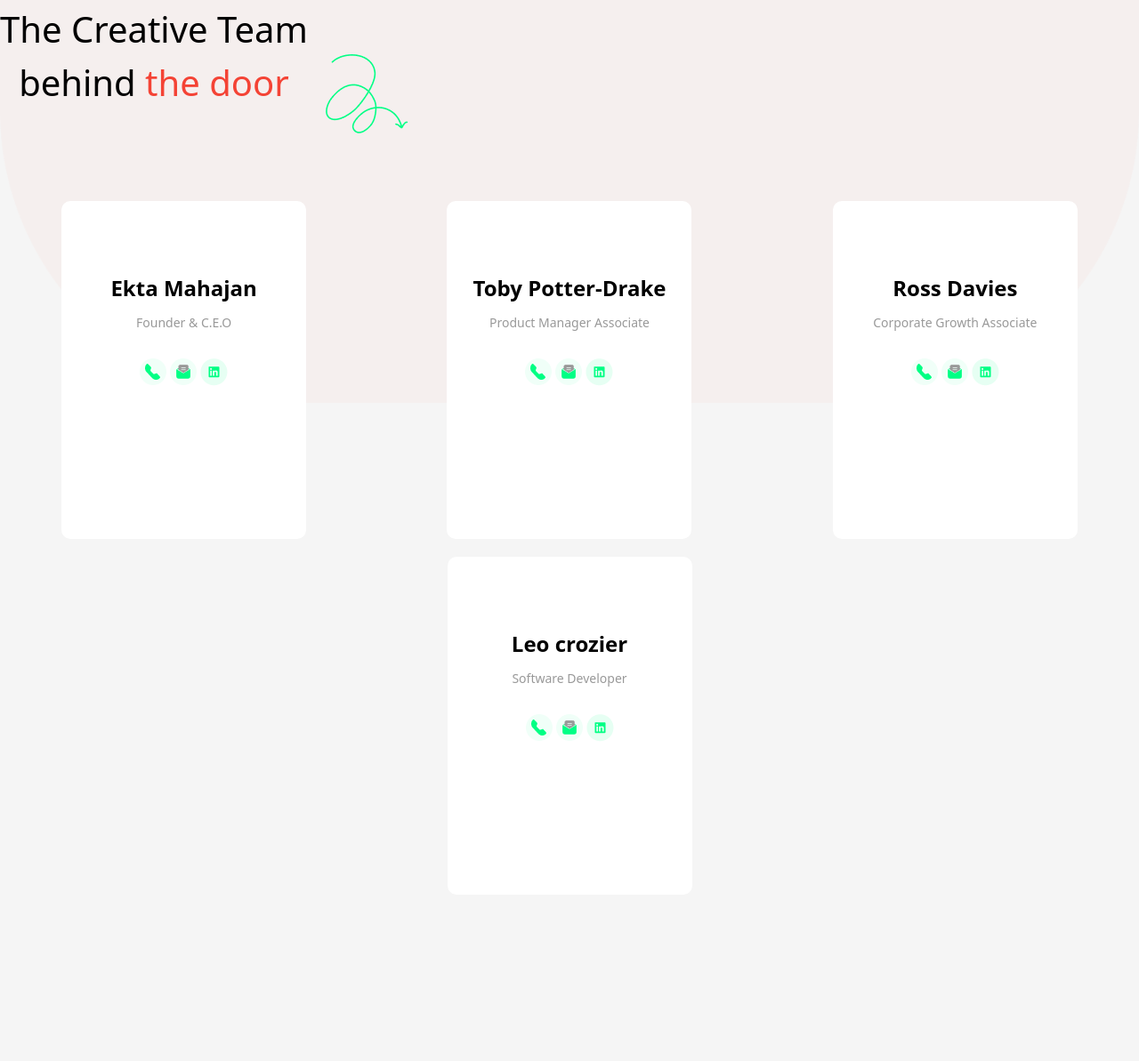
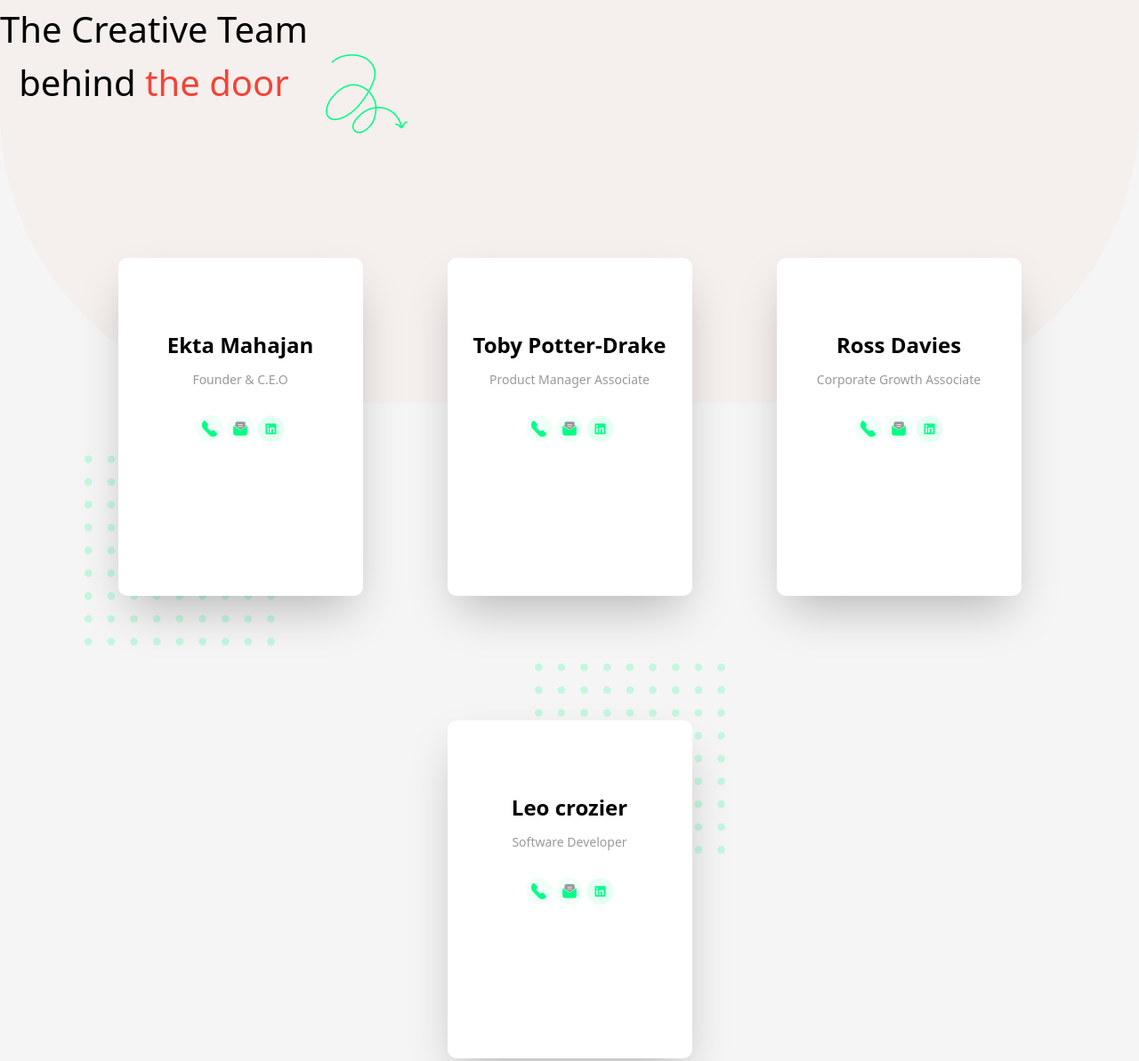
Before and after one commit to abdullah-al-junayed/Tailwind-assignment-2, a website built with Vite: page index.html in a window 1280 px wide. Shown: the part 3104-4297 px from the top of the page at 89% size. Before the commit the page ends 4110 px from the top, so only its background shows below. Built offline with nearby package versions, Linux system fonts and the light colour scheme; files whose address does not match are found by name.

Commit message:
worked on creative team section

```diff
--- a/index.html
+++ b/index.html
@@ -225,16 +225,16 @@
 
 <!-- creative team -->
 <img class="w-full z-0 hidden lg:block" src="images/curve.png" alt="">
-<section class="mt-[-100px]  xl:mt-[-600px] lg:mt-[-500px]">
+<section class="mt-[-100px]  xl:mt-[-600px] lg:mt-[-500px] mb-[100px]">
     <div class="container mx-auto py-[150px]">
         <div class="flex lg:justify-start justify-center ">
             <h1 class="text-[40px] font-medium text-center">The Creative Team<br class="hidden lg:block "> behind <span class="text-[#F44335]">the door</span></h1>
             <img class="mt-[40px] hidden lg:block" src="images/Arrow_10.png" alt="">
         </div>
     </div>
-    <div class="container mx-auto flex flex-col lg:flex-row items-center lg:justify-around gap-5  flex-wrap lg:mt-[-100px] cursor-pointer">
-        <div class="w-[335px] h-[380px] flex justify-center">
-            <div class="z-40 w-[275px] h-[380px] bg-white backdrop-blur-3xl rounded-[10px]">
+    <div class="container mx-auto flex flex-col lg:flex-row items-center lg:justify-center gap-5  flex-wrap lg:mt-[-100px] cursor-pointer">
+        <div class="w-[350px] h-[500px] flex justify-center bg-[url(images/Group47269.png)] bg-no-repeat bg-left-bottom">
+            <div class="z-40 w-[275px] h-[380px] bg-white backdrop-blur-3xl rounded-[10px] mt-16 shadow-2xl">
               <div class="flex flex-col items-center">
                 <img class="mt-[60px]" src="images/image 3.png" alt="">
                 <h1 class="text-[24px] font-semibold mt-[20px]">Ekta Mahajan</h1>
@@ -244,8 +244,8 @@
             </div>
         </div>
 
-        <div class="w-[335px] h-[380px] flex justify-center">
-            <div class="z-40 w-[275px] h-[380px] bg-white backdrop-blur-3xl rounded-[10px]">
+        <div class="w-[350px] h-[500px] flex justify-center">
+            <div class="z-40 w-[275px] h-[380px] bg-white backdrop-blur-3xl rounded-[10px] mt-16 shadow-2xl">
               <div class="flex flex-col items-center">
                 <img class="mt-[60px]" src="images/image 4.png" alt="">
                 <h1 class="text-[24px] font-semibold mt-[20px]">Toby Potter-Drake</h1>
@@ -255,8 +255,8 @@
             </div>
         </div>
 
-            <div class="w-[335px] h-[380px] flex justify-center">
-                <div class="z-40 w-[275px] h-[380px] bg-white backdrop-blur-3xl rounded-[10px]">
+            <div class="w-[350px] h-[500px] flex justify-center">
+                <div class="z-40 w-[275px] h-[380px] bg-white backdrop-blur-3xl rounded-[10px] mt-16 shadow-2xl">
                   <div class="flex flex-col items-center">
                     <img class="mt-[60px]" src="images/image 2.png" alt="">
                     <h1 class="text-[24px] font-semibold mt-[20px]">Ross Davies</h1>
@@ -267,8 +267,9 @@
             </div>
 
 
-            <div class="w-[335px] h-[380px] flex justify-center">
-                <div class="z-40 w-[275px] h-[380px] bg-white backdrop-blur-3xl rounded-[10px]">
+            <div class="w-[350px] h-[500px] flex justify-center bg-[url(images/Group47269.png)] bg-no-repeat bg-right-top ">
+
+                <div class="w-[275px] h-[380px] bg-white backdrop-blur-3xl rounded-[10px] mt-16 shadow-2xl">
                   <div class="flex flex-col items-center">
                     <img class="mt-[60px]" src="images/image 1 (1).png" alt="">
                     <h1 class="text-[24px] font-semibold mt-[20px]">Leo crozier </h1>
@@ -280,8 +281,6 @@
         </div>
 
 </section>
-
-
 
 
 
```
Also changed, not shown: images/Group47269.png (renamed from images/Group 47269.png).
